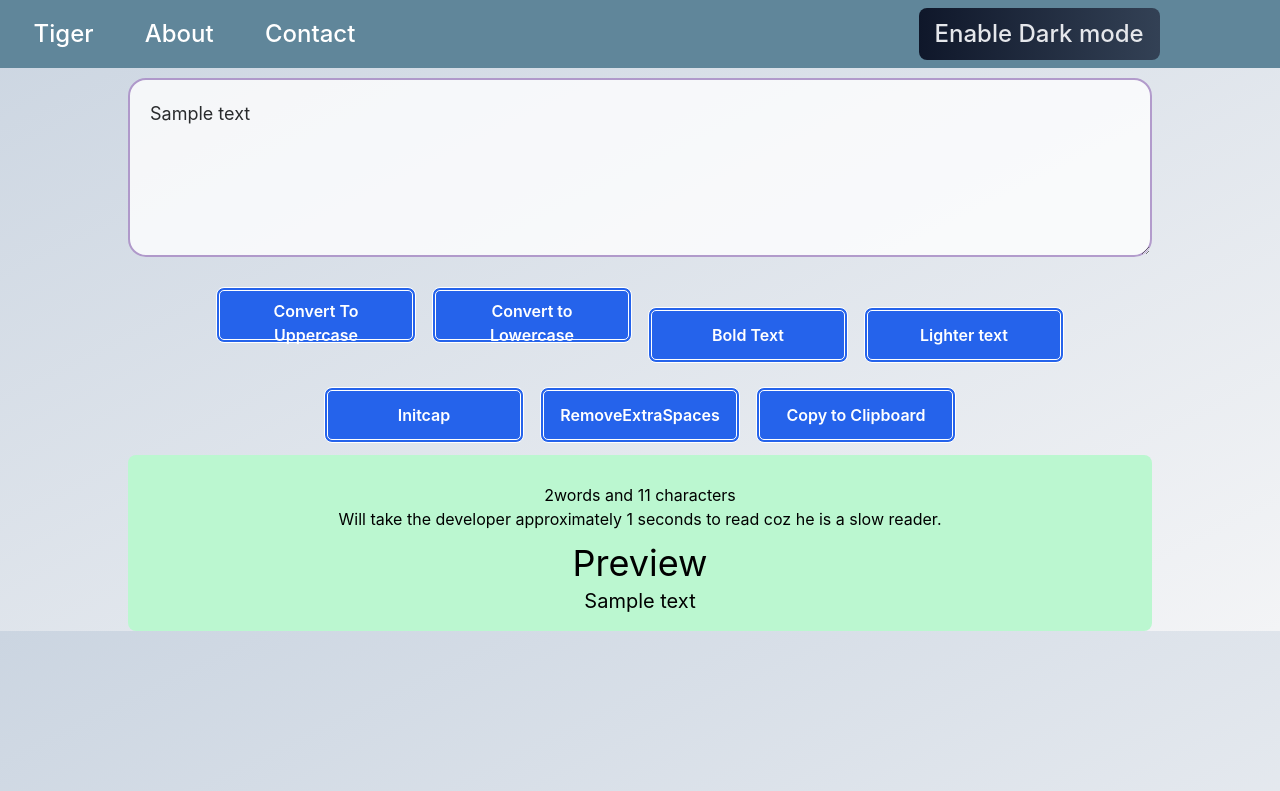
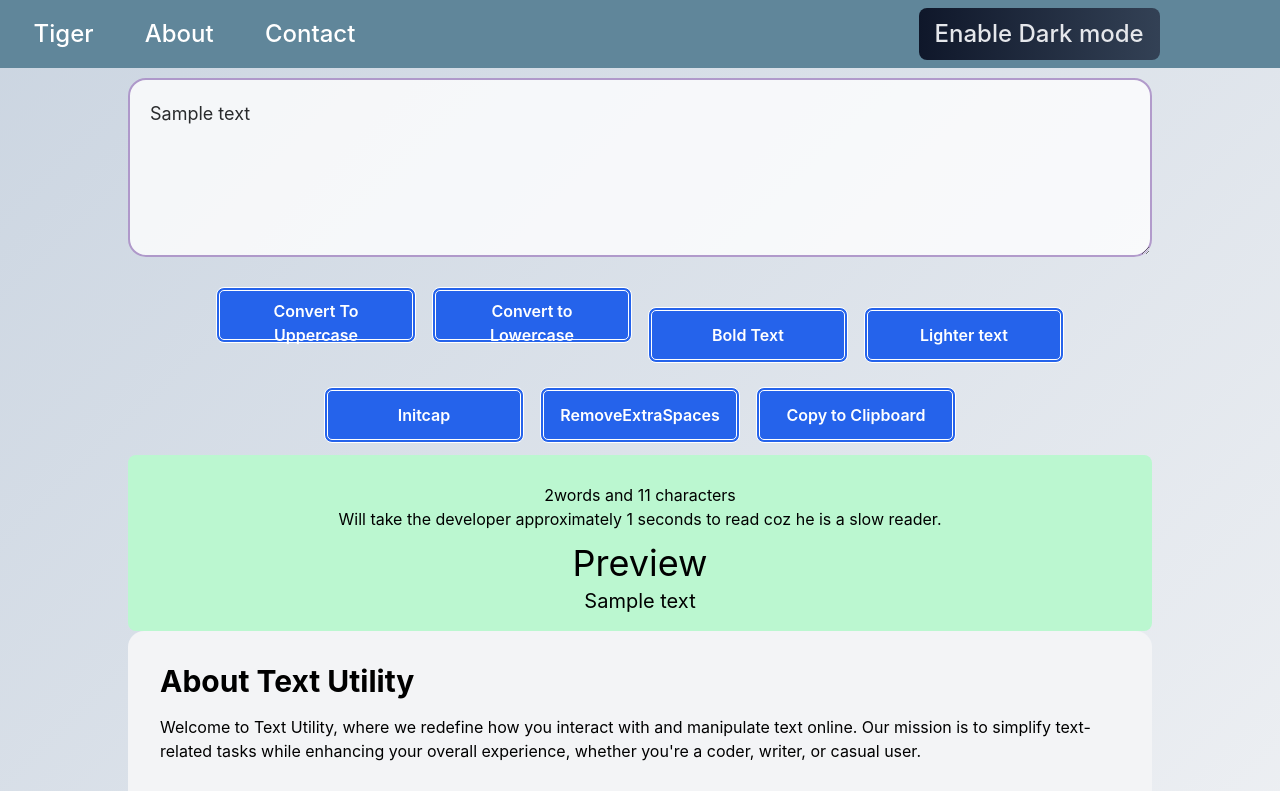
Before and after one commit to contributorsambhav/my-app, a React (Create React App) app: page / in a window 1280 px wide. Shown: the top 791 px of the page. Built offline with nearby package versions, Linux system fonts and the light colour scheme.

Commit message:
Installed react router DOM

```diff
--- a/package.json
+++ b/package.json
@@ -8,6 +8,7 @@
     "@testing-library/user-event": "^13.5.0",
     "react": "^18.2.0",
     "react-dom": "^18.2.0",
+    "react-router-dom": "^6.19.0",
     "react-scripts": "^5.0.1",
     "web-vitals": "^2.1.4"
   },
--- a/src/App.js
+++ b/src/App.js
@@ -1,7 +1,14 @@
+import AboutUs from "./Components/AboutUs";
 import "./App.css";
 import Navbar from "./Components/Navbar";
 import Textform from "./Components/Textform";
 
+import {
+  BrowserRouter as Router,
+  Switch,
+  Route,
+  Link
+} from "react-router-dom";
 
 function App() {
   return (
@@ -9,7 +16,7 @@ function App() {
     {/* <Navbar title = "Title"></Navbar> */}
     <Navbar />
     <Textform></Textform>
-
+    <AboutUs />
     </>
 
   );
```
Also changed, not shown: 1 other file (tests, documents, lock files or other folders).
